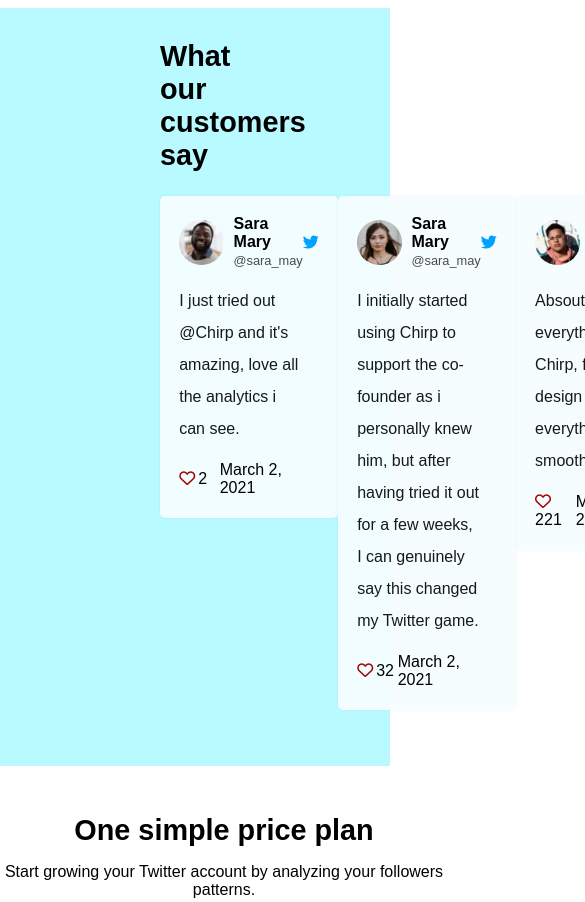
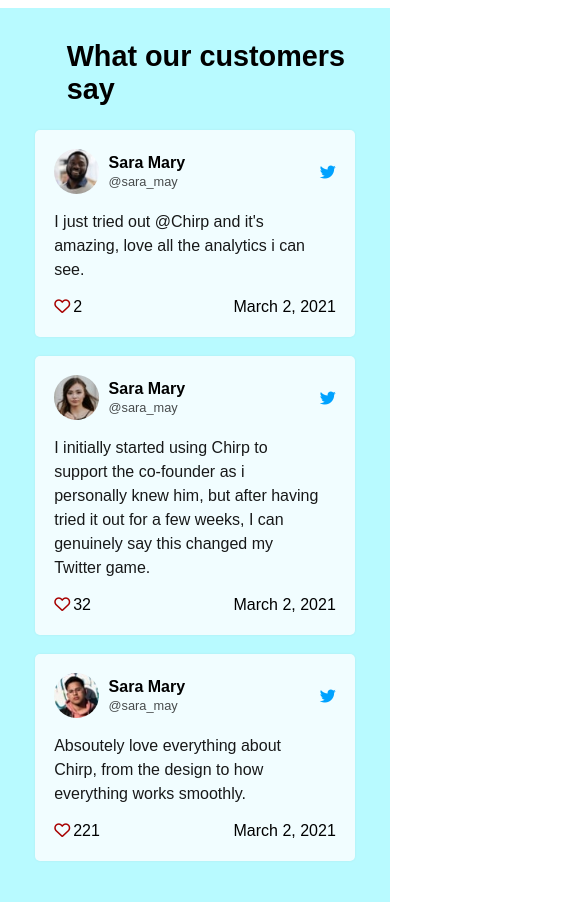
Before and after one commit to IAMDESMOND/twitter-page, a plain HTML site: page index.html in a window 390 px wide. Shown: the top 902 px of the page, 585 px wide, since content can reach past the window. Drawn offline with Linux system fonts and the light colour scheme.

Commit message:
worked on the responsiveness

```diff
--- a/style.css
+++ b/style.css
@@ -5,6 +5,18 @@
 
 body {
     margin: 0.5rem 0rem;
+}
+
+.headline {
+    width: 65rem;
+    margin: auto;
+}
+
+@media  screen and (max-width:1240px) {
+    .headline {
+        width: auto;
+        margin-left: 6vh;
+    }
 }
 
 .headline,
@@ -15,12 +27,13 @@ body {
 
 .main-tweets_section {
     background: hsl(184, 100%, 86%);
-    padding: 2rem 10rem;
+    padding: 2rem 1rem;
 }
 
 .tweets-container {
     display: flex;
-    justify-content: space-between;
+    justify-content: center;
+    gap: 1.2rem;
     margin: 1.5rem 0rem;
     align-items: flex-start;
 
@@ -29,6 +42,7 @@ body {
 .tweets {
     box-shadow: 0px 0px 2px rgba(126, 125, 125, 0.137);
     width: 20.7rem;
+    width: clamp(20rem, 30%, 20.7rem);
     padding: 1.2rem 1.2rem 0.3rem 1.2rem;
     background: hsla(192, 100%, 98%, 0.945);
     -webkit-border-radius: 5px;
@@ -67,7 +81,7 @@ body {
 .tweet {
     margin: 1rem 1rem 0rem 0rem;
     opacity: 90%;
-    line-height: 2;
+    line-height: 1.5;
 }
 .handle {
     font-weight: 100;
@@ -95,6 +109,7 @@ body {
 .price-plan_container {
     text-align: center;
     width: 28rem;
+    width: clamp(20rem, 50%, 28rem);
     margin: 3rem auto;
 }
 
@@ -160,3 +175,22 @@ body {
     font-weight: 100;
     font-size: 1.3rem;
 }
+
+@media screen and (max-width: 768px) {
+    .tweets-container {
+        flex-direction: column;
+        align-items: center;
+    }
+}
+
+@media screen and (max-width: 320px) {
+    .headline {
+        margin: auto;
+        text-align: center;
+    }
+
+    .tweets,
+    .price-plan_container {
+        width: 95vw;
+    }
+}
```
